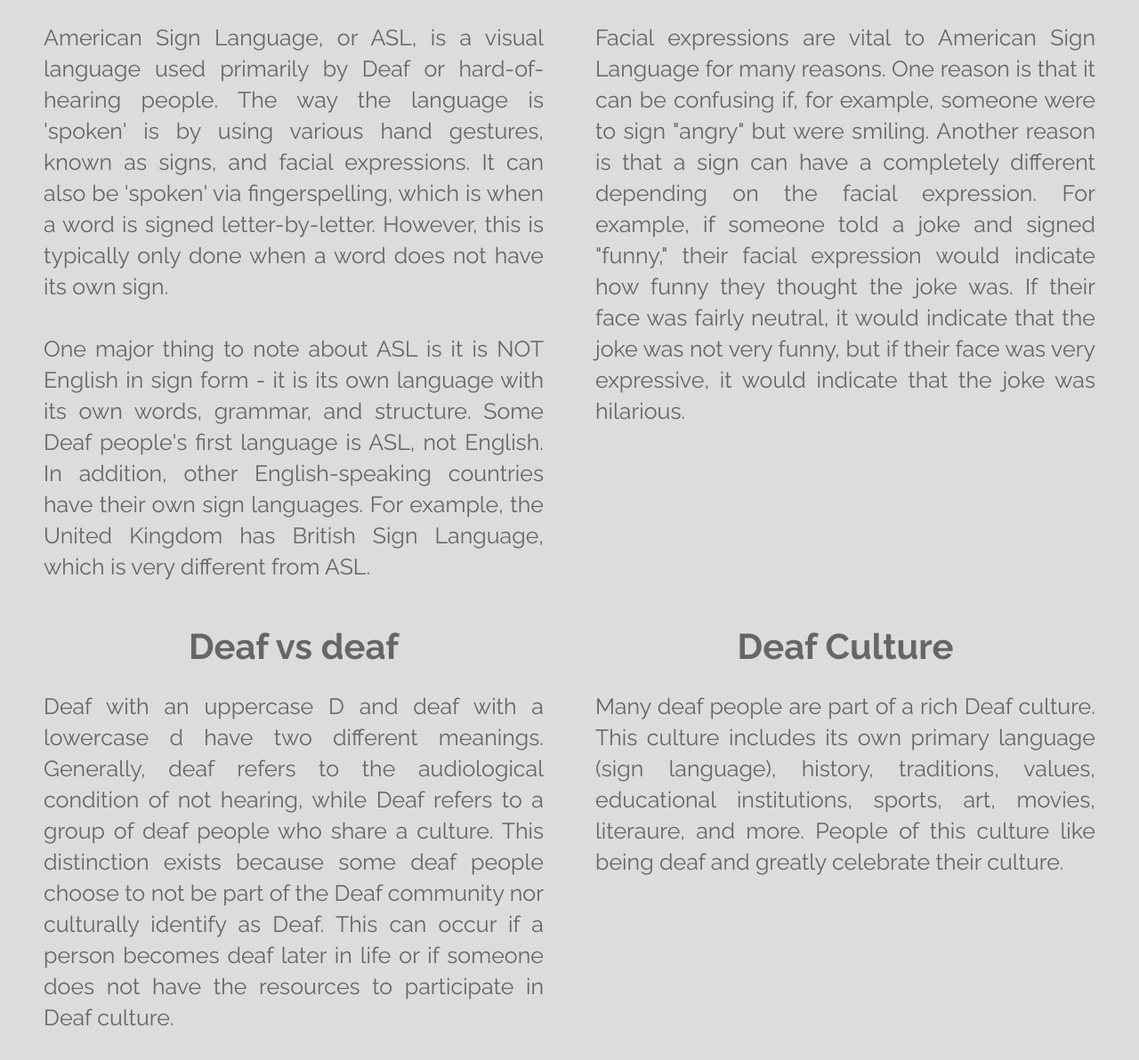
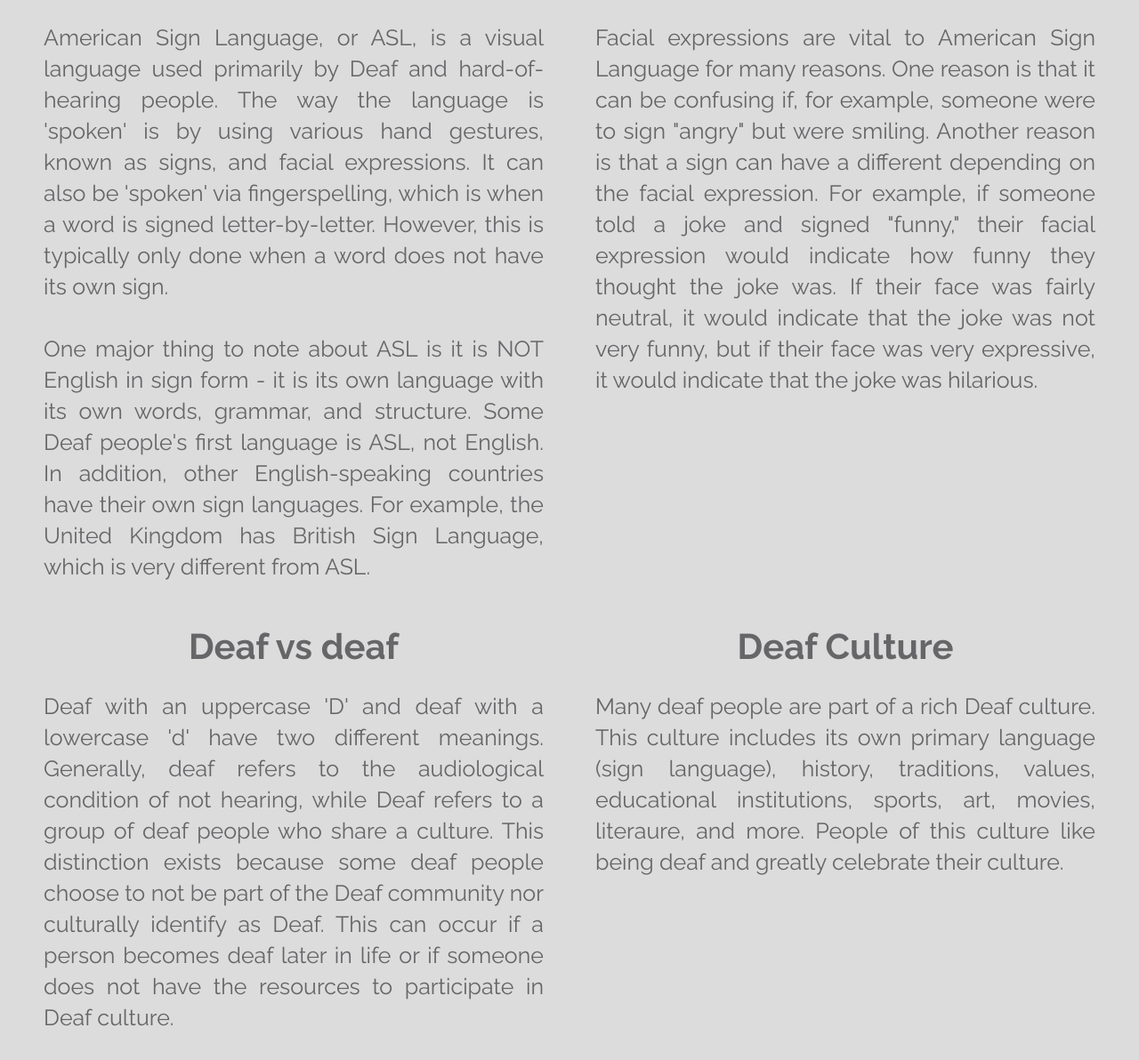
Before and after one commit to LauraLach/midtermasl, a plain HTML site: page info.html in a window 1280 px wide. Shown: the part 438-1630 px from the top of the page at 89% size. Drawn offline with Linux system fonts and the light colour scheme.

Commit message:
Updated grammar and links

```diff
--- a/info.html
+++ b/info.html
@@ -20,17 +20,17 @@
       <div class="contentLine">
         <div class="contentText">
           <h2>What is ASL?</h2>
-          <p>American Sign Language, or ASL, is a visual language used primarily by Deaf or hard-of-hearing people. The way the language is 'spoken' is by using various hand gestures, known as signs, and facial expressions. It can also be 'spoken' via fingerspelling, which is when a word is signed letter-by-letter. However, this is typically only done when a word does not have its own sign.</p><br><p>One major thing to note about ASL is it is NOT English in sign form - it is its own language with its own words, grammar, and structure. Some Deaf people's first language is ASL, not English. In addition, other English-speaking countries have their own sign languages. For example, the United Kingdom has British Sign Language, which is very different from ASL.</p>
+          <p>American Sign Language, or ASL, is a visual language used primarily by Deaf and hard-of-hearing people. The way the language is 'spoken' is by using various hand gestures, known as signs, and facial expressions. It can also be 'spoken' via fingerspelling, which is when a word is signed letter-by-letter. However, this is typically only done when a word does not have its own sign.</p><br><p>One major thing to note about ASL is it is NOT English in sign form - it is its own language with its own words, grammar, and structure. Some Deaf people's first language is ASL, not English. In addition, other English-speaking countries have their own sign languages. For example, the United Kingdom has British Sign Language, which is very different from ASL.</p>
         </div>
         <div class="contentText">
           <h2>Facial Expressions</h2>
-          <p>Facial expressions are vital to American Sign Language for many reasons. One reason is that it can be confusing if, for example, someone were to sign "angry" but were smiling. Another reason is that a sign can have a completely different depending on the facial expression. For example, if someone told a joke and signed "funny," their facial expression would indicate how funny they thought the joke was. If their face was fairly neutral, it would indicate that the joke was not very funny, but if their face was very expressive, it would indicate that the joke was hilarious.</p>
+          <p>Facial expressions are vital to American Sign Language for many reasons. One reason is that it can be confusing if, for example, someone were to sign "angry" but were smiling. Another reason is that a sign can have a different depending on the facial expression. For example, if someone told a joke and signed "funny," their facial expression would indicate how funny they thought the joke was. If their face was fairly neutral, it would indicate that the joke was not very funny, but if their face was very expressive, it would indicate that the joke was hilarious.</p>
         </div>
       </div>
       <div class="contentLine extraTopPadding">
         <div class="contentText">
           <h2>Deaf vs deaf</h2>
-          <p>Deaf with an uppercase D and deaf with a lowercase d have two different meanings. Generally, deaf refers to the audiological condition of not hearing, while Deaf refers to a group of deaf people who share a culture. This distinction exists because some deaf people choose to not be part of the Deaf community nor culturally identify as Deaf. This can occur if a person becomes deaf later in life or if someone does not have the resources to participate in Deaf culture.</p>
+          <p>Deaf with an uppercase 'D' and deaf with a lowercase 'd' have two different meanings. Generally, deaf refers to the audiological condition of not hearing, while Deaf refers to a group of deaf people who share a culture. This distinction exists because some deaf people choose to not be part of the Deaf community nor culturally identify as Deaf. This can occur if a person becomes deaf later in life or if someone does not have the resources to participate in Deaf culture.</p>
         </div>
         <div class="contentText">
           <h2>Deaf Culture</h2>
```
Also changed, not shown: dictionary.html (+1 -1 lines).
